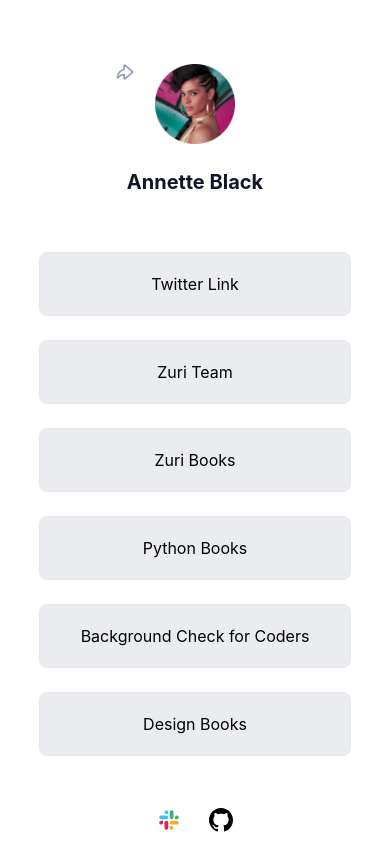
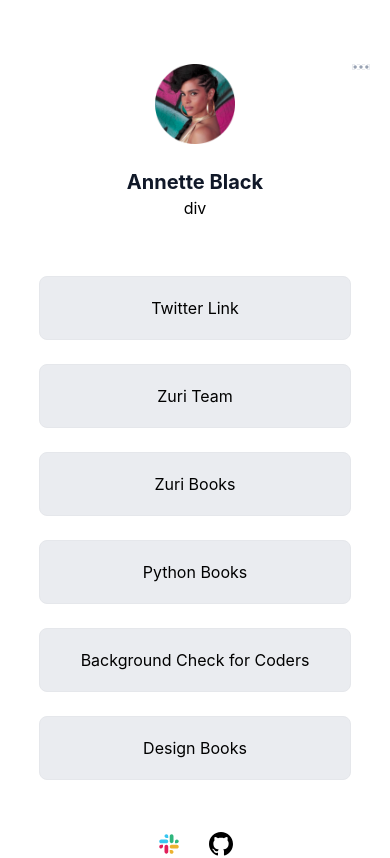
Before and after one commit to Enobaks/link-tree, a React (Create React App) app: page / in a window 390 px wide. Shown: the top 858 px of the page. Built offline with nearby package versions, Linux system fonts and the light colour scheme.

Commit message:
started mobile responsiveness

```diff
--- a/src/LinkPage.js
+++ b/src/LinkPage.js
@@ -46,13 +46,14 @@ const LinkPage = () => {
         >
           Annette Black
         </p>
+        div
         <svg
           width="18"
           height="16"
           viewBox="0 0 18 16"
           fill="none"
           xmlns="http://www.w3.org/2000/svg"
-          className="absolute top-0 right-64"
+          className="absolute top-0 right-64 hidden md:block"
         >
           <path
             d="M16.3261 8.50617C16.5296 8.3318 16.6313 8.24461 16.6686 8.14086C16.7013 8.0498 16.7013 7.9502 16.6686 7.85914C16.6313 7.75539 16.5296 7.6682 16.3261 7.49383L9.26719 1.44331C8.917 1.14315 8.74191 0.993063 8.59367 0.989386C8.46483 0.986191 8.34177 1.04279 8.26035 1.14269C8.16667 1.25764 8.16667 1.48825 8.16667 1.94948V5.52886C6.38777 5.84007 4.75966 6.74146 3.54976 8.09489C2.23069 9.57043 1.50103 11.48 1.5 13.4591V13.9691C2.37445 12.9157 3.46626 12.0638 4.70063 11.4716C5.78891 10.9495 6.96535 10.6403 8.16667 10.5588V14.0505C8.16667 14.5117 8.16667 14.7424 8.26035 14.8573C8.34177 14.9572 8.46483 15.0138 8.59367 15.0106C8.74191 15.0069 8.917 14.8569 9.26719 14.5567L16.3261 8.50617Z"
@@ -62,6 +63,37 @@ const LinkPage = () => {
             stroke-linejoin="round"
           />
         </svg>
+        <div className="hamburger block absolute top-0 right-5 border border-dashed border-stale md:hidden">
+          <svg
+            width="16"
+            height="4"
+            viewBox="0 0 16 4"
+            fill="none"
+            xmlns="http://www.w3.org/2000/svg"
+          >
+            <path
+              d="M7.99998 2.83332C8.46022 2.83332 8.83331 2.46023 8.83331 1.99999C8.83331 1.53975 8.46022 1.16666 7.99998 1.16666C7.53974 1.16666 7.16665 1.53975 7.16665 1.99999C7.16665 2.46023 7.53974 2.83332 7.99998 2.83332Z"
+              stroke="#98A2B3"
+              stroke-width="1.66667"
+              stroke-linecap="round"
+              stroke-linejoin="round"
+            />
+            <path
+              d="M13.8333 2.83332C14.2935 2.83332 14.6666 2.46023 14.6666 1.99999C14.6666 1.53975 14.2935 1.16666 13.8333 1.16666C13.3731 1.16666 13 1.53975 13 1.99999C13 2.46023 13.3731 2.83332 13.8333 2.83332Z"
+              stroke="#98A2B3"
+              stroke-width="1.66667"
+              stroke-linecap="round"
+              stroke-linejoin="round"
+            />
+            <path
+              d="M2.16665 2.83332C2.62688 2.83332 2.99998 2.46023 2.99998 1.99999C2.99998 1.53975 2.62688 1.16666 2.16665 1.16666C1.70641 1.16666 1.33331 1.53975 1.33331 1.99999C1.33331 2.46023 1.70641 2.83332 2.16665 2.83332Z"
+              stroke="#98A2B3"
+              stroke-width="1.66667"
+              stroke-linecap="round"
+              stroke-linejoin="round"
+            />
+          </svg>
+        </div>
       </div>
       <div className="buttons-wrap w-4/5 m-auto h-auto flex flex-col gap-y-6 mt-14">
         {btnList &&
```
